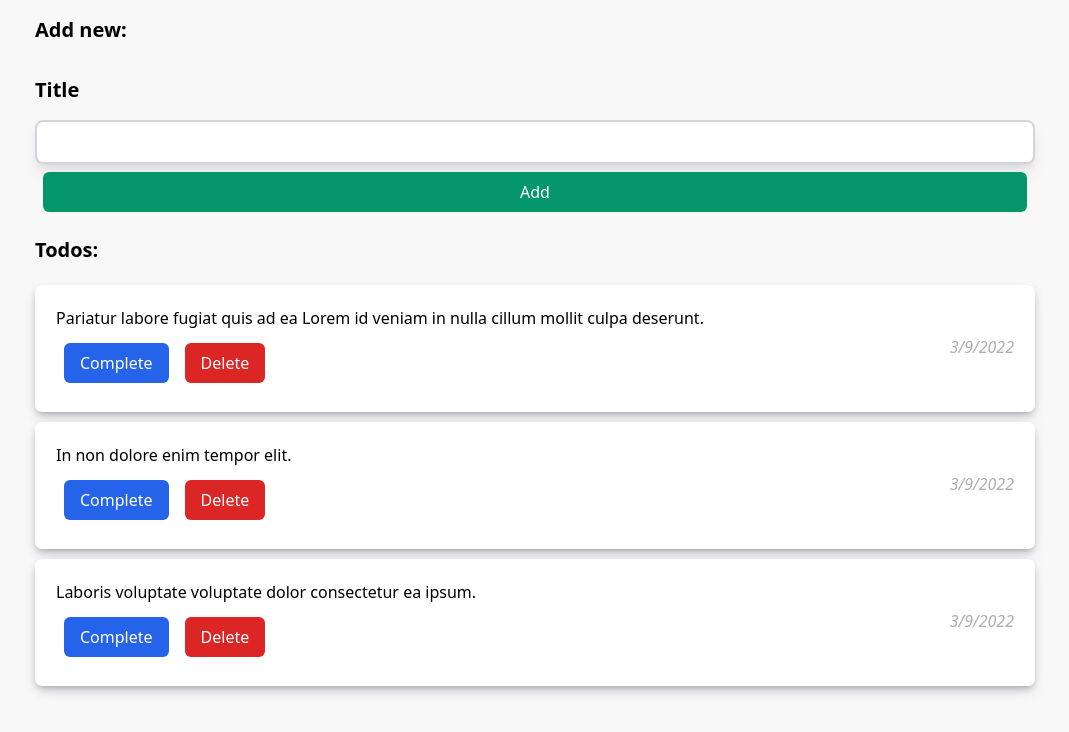
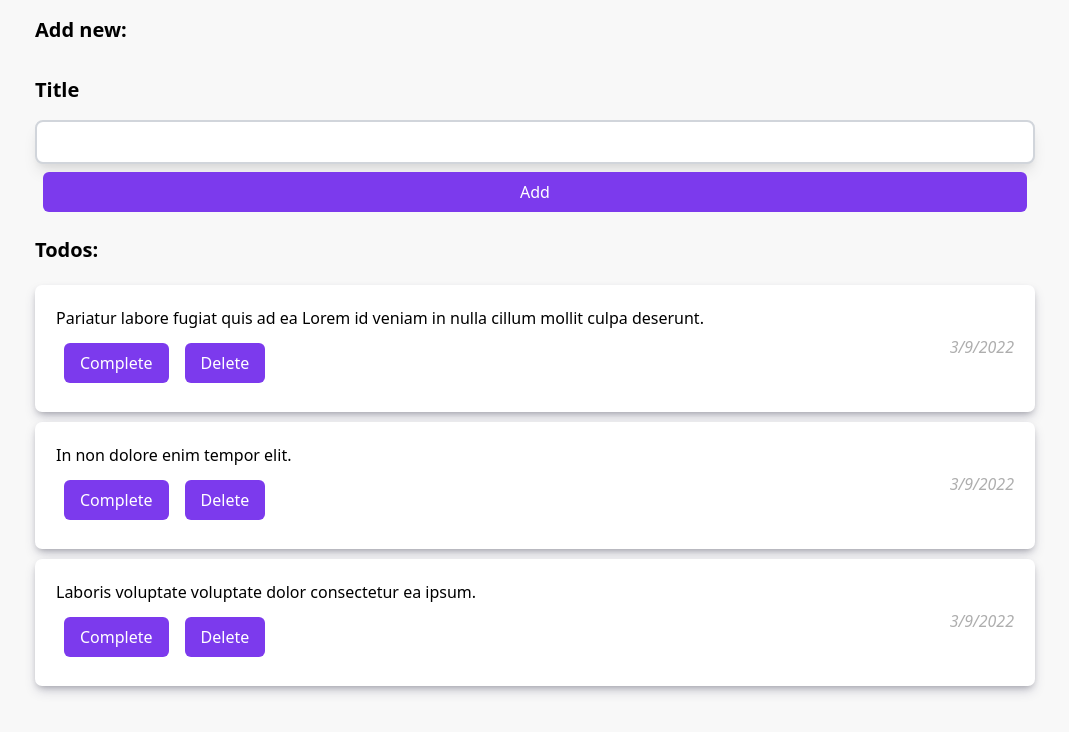
Before and after one commit to simone98dm/vue2-todoapp, a Vue app: page / in a window 1280 px wide. Shown: the top 732 px of the page, without its empty margins (105-1174 px from the left). Built offline with nearby package versions, Linux system fonts and the light colour scheme; a web font is replaced by a local one.

Commit message:
fix color

```diff
--- a/src/components/Button.vue
+++ b/src/components/Button.vue
@@ -1,17 +1,6 @@
 <template>
   <button
-    v-bind:class="`
-    bg-${variant}-600
-    text-white
-    px-4
-    py-2
-    m-2
-    rounded-md
-    text-1xl
-    font-medium
-    hover:bg-${variant}-800
-    transition
-    duration-300`"
+    v-bind:class="`bg-purple-600 text-white px-4 py-2 m-2 rounded-md text-1xl font-medium hover:bg-purple-800 transition duration-300`"
     v-on:click="this.clickEvent"
   >
     {{ this.text }}
```
